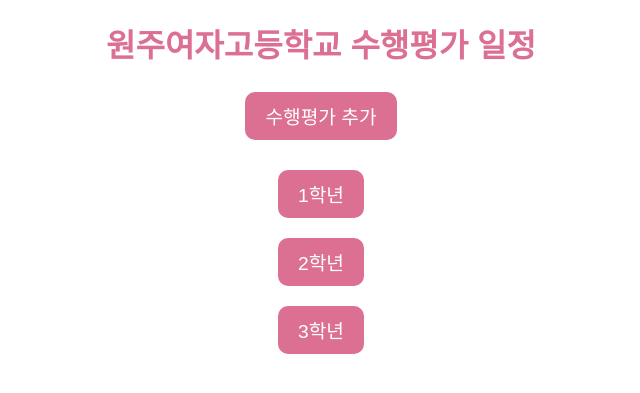
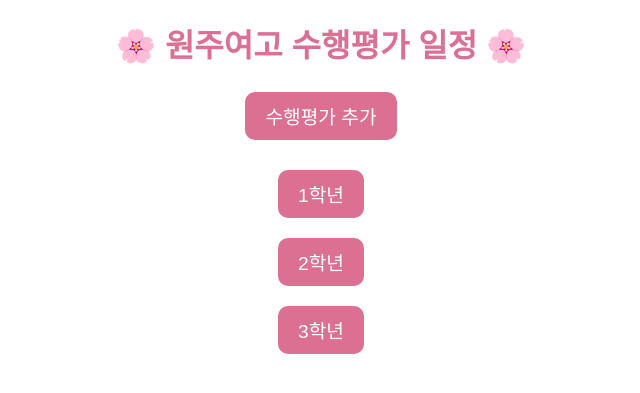
Before and after one commit to jungeun207/PA-Notification, a Django app: page / in a window 1280 px wide. Shown: the top 393 px of the page, without its empty margins (319-959 px from the left). Run offline with Django 5.2, Linux system fonts and the light colour scheme.

Commit message:
Update grade_selection.html

```diff
--- a/schedule/templates/schedule/grade_selection.html
+++ b/schedule/templates/schedule/grade_selection.html
@@ -60,7 +60,7 @@
     </style>
 </head>
 <body>
-    <h1>원주여자고등학교 수행평가 일정</h1>
+    <h1>🌸 원주여고 수행평가 일정 🌸</h1>
     <a href="{% url 'assessment_add' %}">수행평가 추가</a>
     <ul>
         <li><a href="{% url 'calendar_view' grade=1 %}">1학년</a></li>
```
